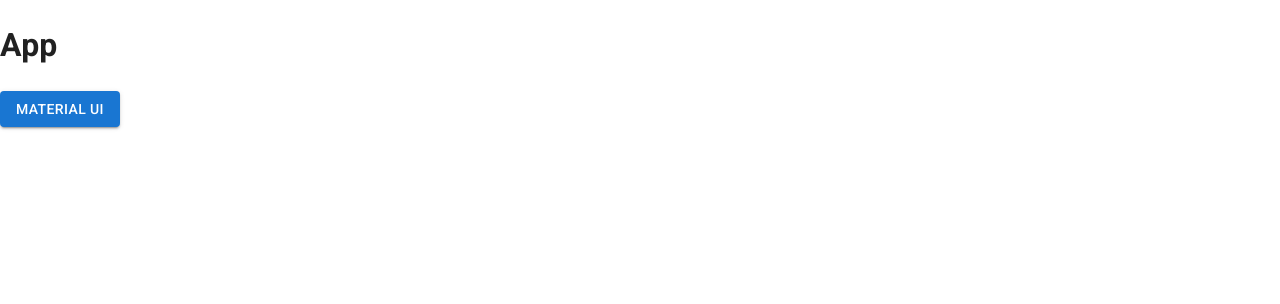
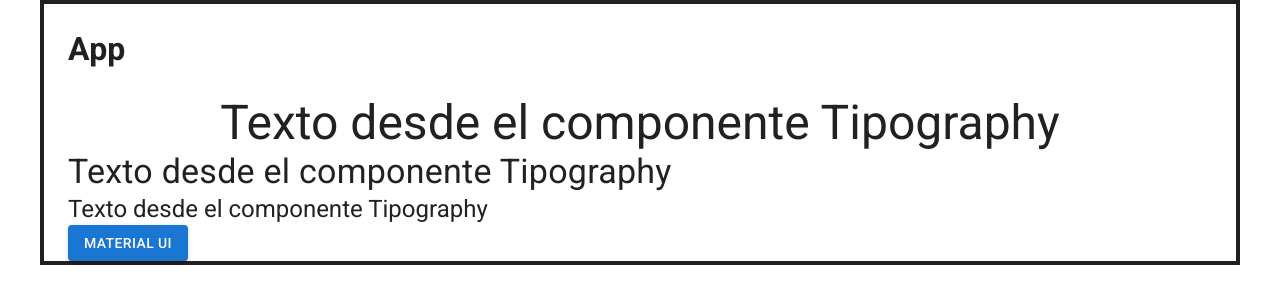
Before and after one commit to EmilianoQuiroz/App-del-Hincha-Web-Page, a React (Vite) app: page / in a window 1280 px wide. Shown: the top 304 px of the page. Built offline with nearby package versions, Linux system fonts and the light colour scheme.

Commit message:
Componente Typography

```diff
--- a/src/App.jsx
+++ b/src/App.jsx
@@ -1,10 +1,23 @@
-import { Button } from "@mui/material";
+import { Button, Container, Typography } from "@mui/material";
 
 export default function App(){
   return (
-    <>
+    <Container sx={{ border:4 }}>
       <h1>App</h1>
+      {/** Componente Typography:
+       * Le podemos pasar variantes con tamaños como h1, h2, h3 ...
+       * Tambien le podemos pasar un estilo x pero hacer que se
+       * renderice como otro estilo
+       * Podemos agregar propiedades como el textAling
+       */}
+      <Typography
+      variant="h3"
+      Container="h4"
+      textAlign= "center"
+      > Texto desde el componente Tipography</Typography>
+      <Typography variant="h4"> Texto desde el componente Tipography</Typography>
+      <Typography variant="h5"> Texto desde el componente Tipography</Typography>
       <Button variant = "contained">Material UI</Button>
-    </>
+    </Container>
   )
 }
```
